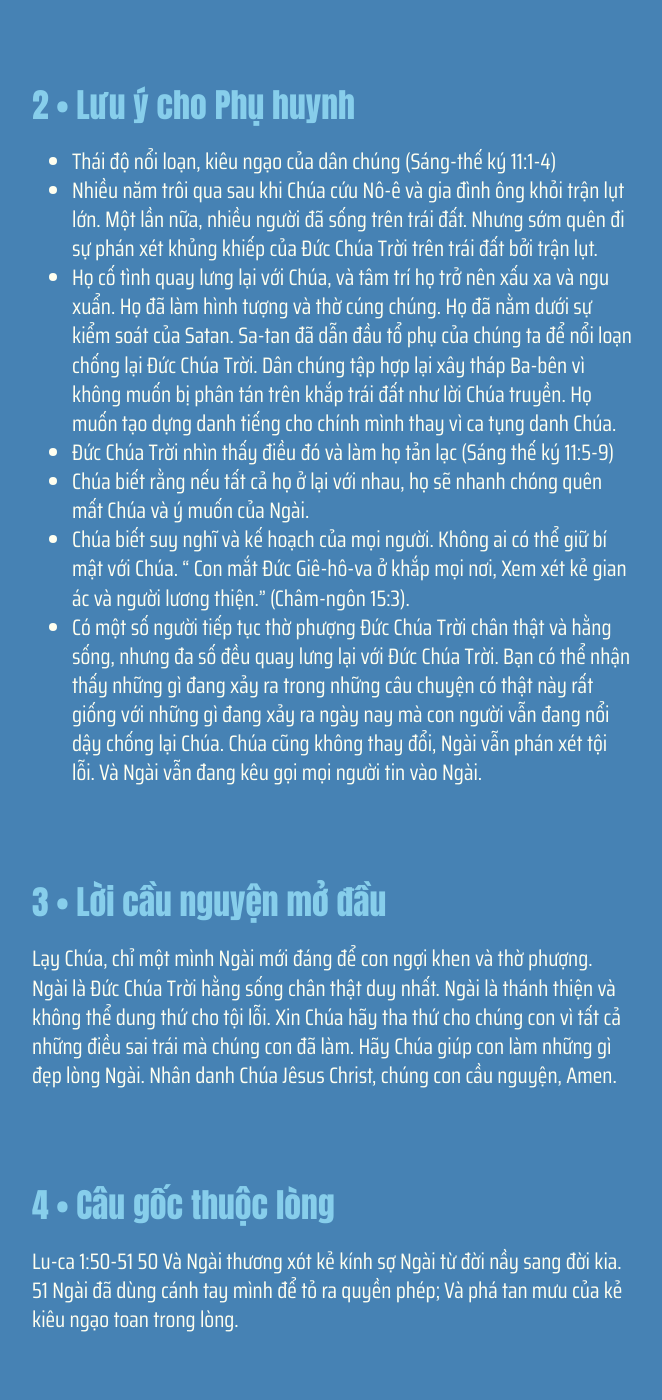
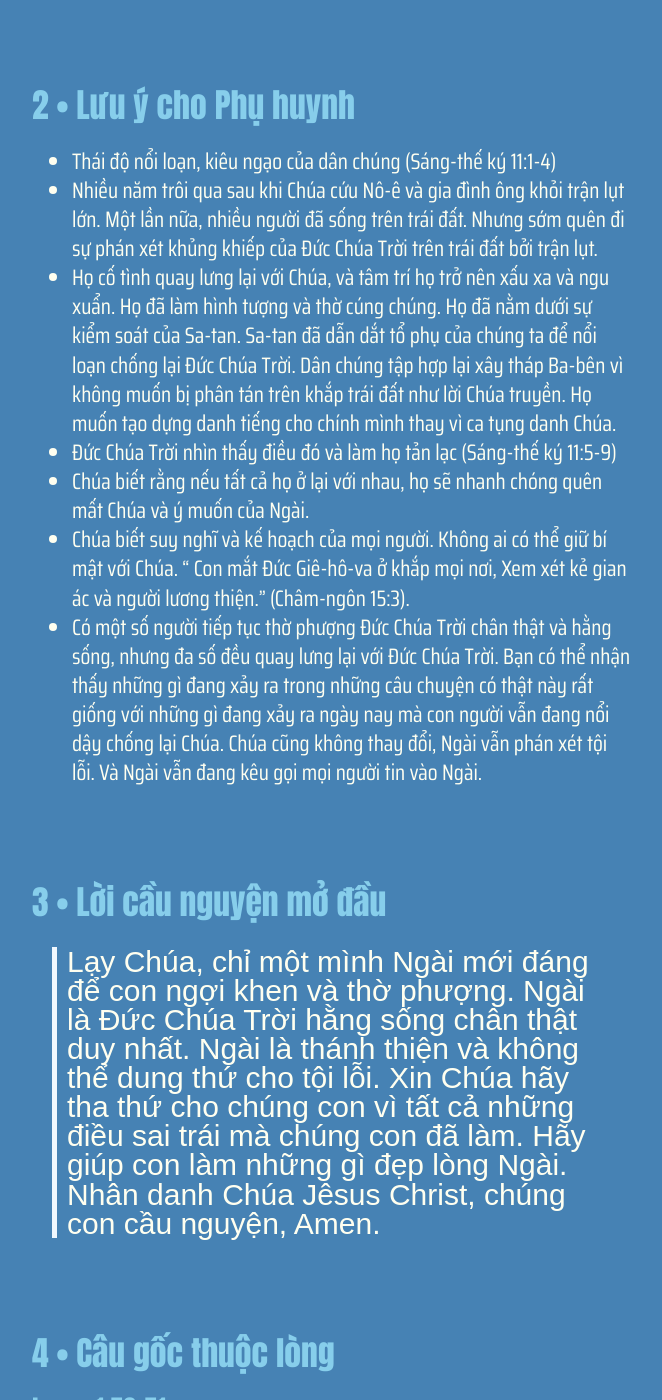
Before and after one commit to GospelTrust/LGS, a Jekyll site: the page built from docs/content/_vi/12-1.md, in a window 1280 px wide and 1400 px high, scrolled down 865 px. Shown: the whole window, without its empty margins (308-970 px from the left). Built offline with Jekyll 4.4.1, drawn with Linux system fonts in a browser that asks for light colours; some web fonts are replaced; some of the changed text lies outside the part shown.

Commit message:
Update: w12d1

```diff
--- a/docs/content/_vi/12-1.md
+++ b/docs/content/_vi/12-1.md
@@ -15,20 +15,21 @@
 {% include lesson/section.html index=2 %}
 * Thái độ nổi loạn, kiêu ngạo của dân chúng (Sáng-thế ký 11:1-4)
 - Nhiều năm trôi qua sau khi Chúa cứu Nô-ê và gia đình ông khỏi trận lụt lớn. Một lần nữa, nhiều người đã sống trên trái đất. Nhưng sớm quên đi sự phán xét khủng khiếp của Đức Chúa Trời trên trái đất bởi trận lụt.
-- Họ cố tình quay lưng lại với Chúa, và tâm trí họ trở nên xấu xa và ngu xuẩn. Họ đã làm hình tượng và thờ cúng chúng. Họ đã nằm dưới sự kiểm soát của Satan. Sa-tan đã dẫn đầu tổ phụ của chúng ta để nổi loạn chống lại Đức Chúa Trời. Dân chúng tập hợp lại xây tháp Ba-bên vì không muốn bị phân tán trên khắp trái đất như lời Chúa truyền. Họ muốn tạo dựng danh tiếng cho chính mình thay vì ca tụng danh Chúa.
-* Đức Chúa Trời nhìn thấy điều đó và làm họ tản lạc (Sáng thế ký 11:5-9)
+- Họ cố tình quay lưng lại với Chúa, và tâm trí họ trở nên xấu xa và ngu xuẩn. Họ đã làm hình tượng và thờ cúng chúng. Họ đã nằm dưới sự kiểm soát của Sa-tan. Sa-tan đã dẫn dắt tổ phụ của chúng ta để nổi loạn chống lại Đức Chúa Trời. Dân chúng tập hợp lại xây tháp Ba-bên vì không muốn bị phân tán trên khắp trái đất như lời Chúa truyền. Họ muốn tạo dựng danh tiếng cho chính mình thay vì ca tụng danh Chúa.
+* Đức Chúa Trời nhìn thấy điều đó và làm họ tản lạc (Sáng-thế ký 11:5-9)
 - Chúa biết rằng nếu tất cả họ ở lại với nhau, họ sẽ nhanh chóng quên mất Chúa và ý muốn của Ngài.
 - Chúa biết suy nghĩ và kế hoạch của mọi người. Không ai có thể giữ bí mật với Chúa. “ Con mắt Đức Giê-hô-va ở khắp mọi nơi, Xem xét kẻ gian ác và người lương thiện.” (Châm-ngôn 15:3).
 * Có một số người tiếp tục thờ phượng Đức Chúa Trời chân thật và hằng sống, nhưng đa số đều quay lưng lại với Đức Chúa Trời. Bạn có thể nhận thấy những gì đang xảy ra trong những câu chuyện có thật này rất giống với những gì đang xảy ra ngày nay mà con người vẫn đang nổi dậy chống lại Chúa. Chúa cũng không thay đổi, Ngài vẫn phán xét tội lỗi. Và Ngài vẫn đang kêu gọi mọi người tin vào Ngài.
 
 
 {% include lesson/section.html index=3 %}
-Lạy Chúa, chỉ một mình Ngài mới đáng để con ngợi khen và thờ phượng. Ngài là Đức Chúa Trời hằng sống chân thật duy nhất. Ngài là thánh thiện và không thể dung thứ cho tội lỗi. Xin Chúa hãy tha thứ cho chúng con vì tất cả những điều sai trái mà chúng con đã làm. Hãy Chúa giúp con làm những gì đẹp lòng Ngài. Nhân danh Chúa Jêsus Christ, chúng con cầu nguyện, Amen.
+> Lạy Chúa, chỉ một mình Ngài mới đáng để con ngợi khen và thờ phượng. Ngài là Đức Chúa Trời hằng sống chân thật duy nhất. Ngài là thánh thiện và không thể dung thứ cho tội lỗi. Xin Chúa hãy tha thứ cho chúng con vì tất cả những điều sai trái mà chúng con đã làm. Hãy giúp con làm những gì đẹp lòng Ngài. Nhân danh Chúa Jêsus Christ, chúng con cầu nguyện, Amen.
 
 
 {% include lesson/section.html index=4 %}
-Lu-ca 1:50-51
- 50 Và Ngài thương xót kẻ kính sợ Ngài từ đời nầy sang đời kia. 51 Ngài đã dùng cánh tay mình để tỏ ra quyền phép; Và phá tan mưu của kẻ kiêu ngạo toan trong lòng.
+### Lu-ca 1:50-51
+ 50 Và Ngài thương xót kẻ kính sợ Ngài từ đời nầy sang đời kia.
+ 51 Ngài đã dùng cánh tay mình để tỏ ra quyền phép; Và phá tan mưu của kẻ kiêu ngạo toan trong lòng.
 
 
 {% include lesson/section.html index=5 %}
@@ -42,13 +43,13 @@
 
 
 {% include lesson/section.html index=7 %}
-Đọc và kể câu chuyện Sáng thế ký 11:1-9
+Đọc và kể câu chuyện Sáng-thế ký 11:1-9
 Mang theo một số dụng cụ mà bạn có thể sử dụng để tạo dựng một cái gì đó khi bạn đang kể câu chuyện. Tốt nhất bạn nên có những thứ mà bạn có thể xếp chồng lên nhau.
 
 
 
 {% include lesson/section.html index=8 %}
-TRÒ CHƠI NÉM BÓNG
+### Trò chơi ném bóng
 - Khi bạn nói "ĐI", các thành viên trong gia đình sẽ chuyền bóng xung quanh vòng tròn cho đến khi bạn nói "DỪNG". Người cầm bóng phải nói phần tiếp theo của câu chuyện. Khi bạn nói "ĐI", họ bắt đầu chuyền bóng cho đến khi bạn nói "DỪNG". Hoặc, trẻ em có thể tung hoặc lăn quả bóng cho bất kỳ ai mà chúng chọn để nói phần tiếp theo.
 
 
@@ -59,4 +60,4 @@
 
 
 {% include lesson/section.html index=10 %}
-Lạy Chúa,chúng con ngợi khen Ngài là Đức Chúa Trời toàn năng. Không có một ai giống như Ngài. Xin Chúa giúp chúng con luôn đặt Ngài lên hàng đầu trong cuộc sống của chúng con. Chúng con xin lỗi vì những lần con chọn làm những điều không vừa lòng Ngài. Xin Chúa giúp con sống cho Ngài mỗi ngày. Nhân danh Chúa Jêsus Christ, chúng con cầu nguyện, Amen.
+> Lạy Chúa, chúng con ngợi khen Ngài là Đức Chúa Trời toàn năng. Không có một ai giống như Ngài. Xin Chúa giúp chúng con luôn đặt Ngài lên hàng đầu trong cuộc sống của chúng con. Chúng con xin lỗi vì những lần con chọn làm những điều không vừa lòng Ngài. Xin Chúa giúp con sống cho Ngài mỗi ngày. Nhân danh Chúa Jêsus Christ, chúng con cầu nguyện, Amen.
```
Also changed, not shown: other parts of docs/content/_vi/12-1.md (+1 -1 lines).
